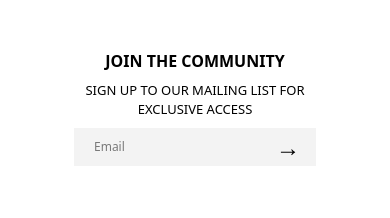
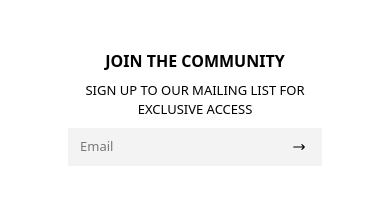
Before and after one commit to abhishekpandit2029/Serge-DeNimes-UI-Clone, a Next.js app: page / in a window 390 px wide. Shown: the part 3920-4138 px from the top of the page. Built offline with nearby package versions, Linux system fonts and the light colour scheme.

Commit message:
ui/fixes/11

```diff
--- a/src/components/ProcessOverview.tsx
+++ b/src/components/ProcessOverview.tsx
@@ -1,4 +1,6 @@
 /* eslint-disable @next/next/no-img-element */
+
+import { HiOutlineArrowNarrowRight } from "react-icons/hi";
 
 export default function ProcessOverview() {
     return (
@@ -30,14 +32,14 @@ export default function ProcessOverview() {
                 <p className="text-[13px]">
                     SIGN UP TO OUR MAILING LIST FOR EXCLUSIVE ACCESS
                 </p>
-                <div className="flex justify-center space-x-0 bg-[#f3f3f3] min-w-[240px] px-4">
+                <div className="flex justify-center space-x-0 bg-[#f3f3f3] min-w-[240px] px-2 md:px-4">
                     <div className="flex items-center gap-1 w-full">
                         <input
                             type="email"
                             placeholder="Email"
-                            className="border border-none border-gray-400 bg-[#f3f3f3] px-1 text-[12px] md:text-[14px] w-full focus:outline-none"
+                            className="border border-none border-gray-400 bg-[#f3f3f3] px-1 text-[13px] md:text-[14px] w-full focus:outline-none"
                         />
-                        <button className="bg-[#f3f3f3] py-[1px] text-[1.5rem]">→</button>
+                        <button className="bg-[#f3f3f3] py-[12px] px-2 md:px-0 text-[14px]"><HiOutlineArrowNarrowRight /></button>
                     </div>
                 </div>
             </div>
```
